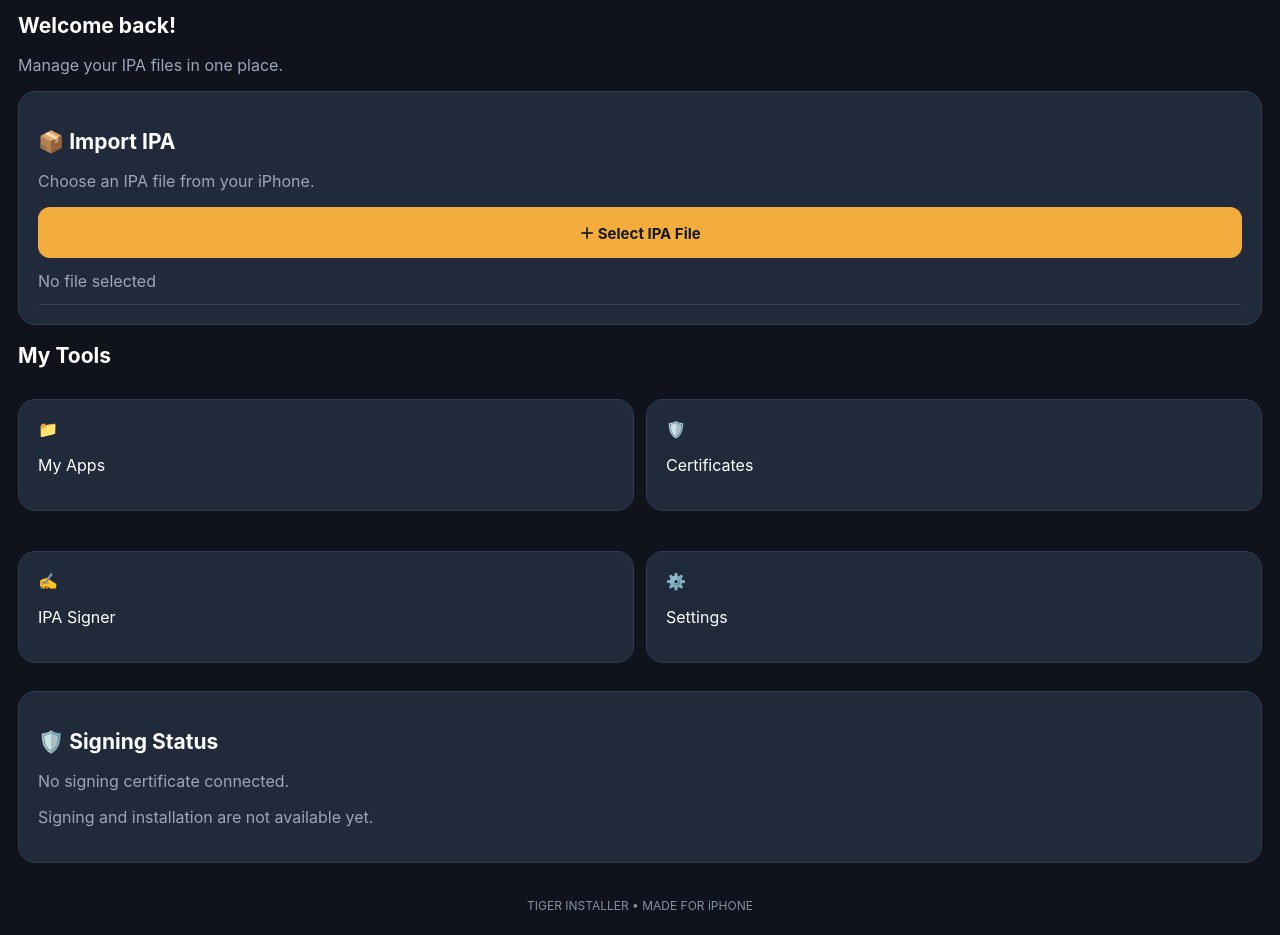
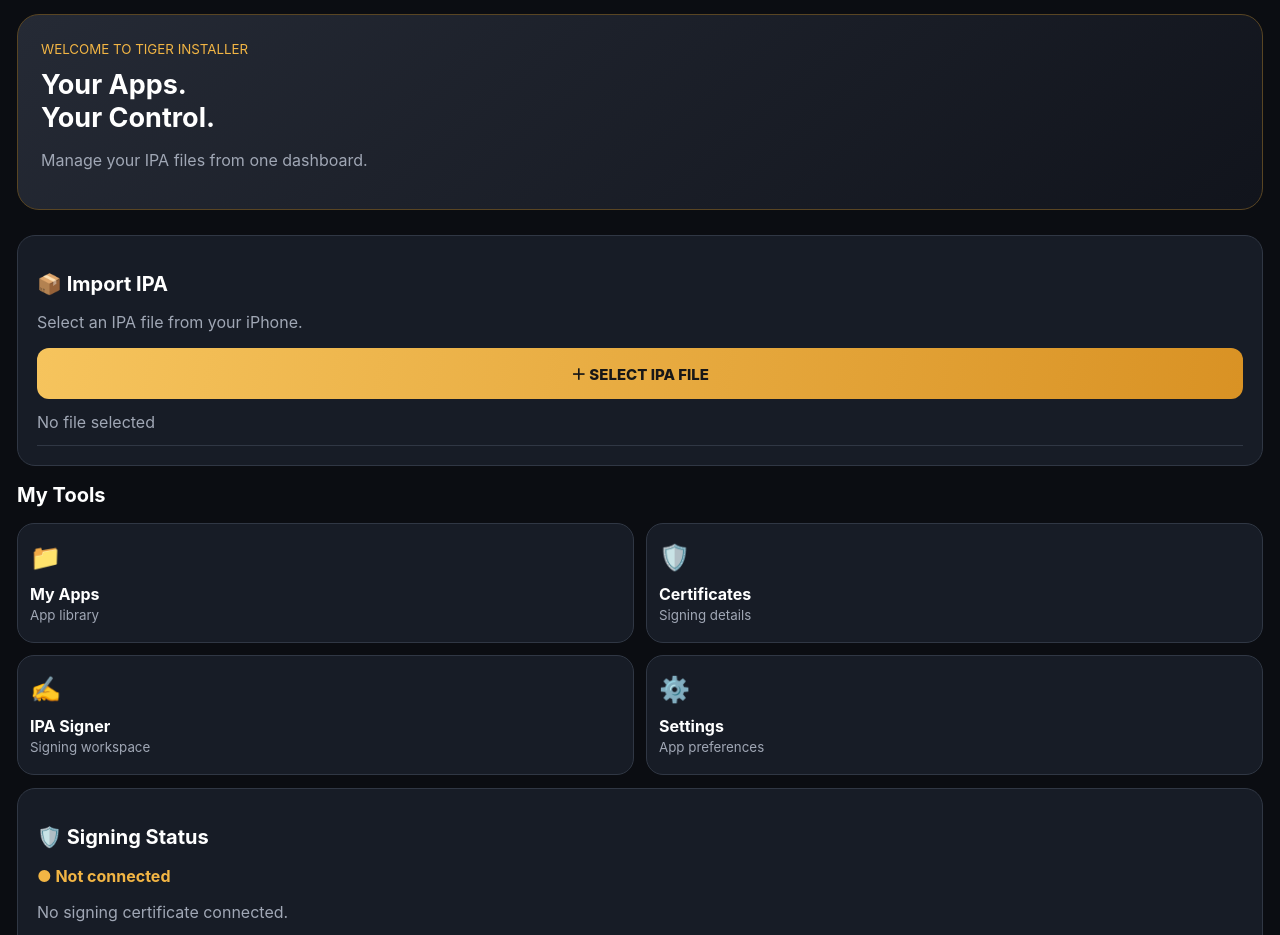
Before and after one commit to samtiger1/Tiger-installer, a plain HTML site: page index.html in a window 1280 px wide. Shown: the part 89-1024 px from the top of the page. Drawn offline with Linux system fonts and the light colour scheme.

Commit message:
Refactor index.html for version 2.0 updates
Updated styles and structure for improved layout and visual appeal. Enhanced header and footer elements, and modified content for version 2.0.

```diff
--- a/index.html
+++ b/index.html
@@ -1,95 +1,219 @@
 
 <!DOCTYPE html>
 <html lang="en">
-<head> <link rel="manifest" href="manifest.json">
-<meta name="theme-color" content="#10131c">
+<head>
 <meta charset="UTF-8">
 <meta name="viewport" content="width=device-width, initial-scale=1">
+<title>Tiger Installer</title>
+
+<link rel="manifest" href="manifest.json">
+<link rel="apple-touch-icon" href="apple-touch-icon.png">
 <meta name="theme-color" content="#10131c">
-<title>Tiger Installer</title>
+
 <style>
 *{box-sizing:border-box}
+
 body{
- margin:0;background:#10131c;color:#fff;
+ margin:0;
+ background:#0b0d12;
+ color:#fff;
  font-family:-apple-system,BlinkMacSystemFont,sans-serif;
- padding:24px 18px;
+ padding:22px 17px 40px;
 }
-header{display:flex;align-items:center;gap:12px;margin-bottom:30px}
-.logo{font-size:38px}
-h1{font-size:23px;margin:0}
-small,.muted{color:#9ba6b8}
-h2{font-size:21px}
+
+header{
+ display:flex;
+ align-items:center;
+ gap:13px;
+ margin-bottom:30px;
+}
+
+.logo{font-size:42px}
+
+h1{
+ font-size:22px;
+ margin:0;
+ letter-spacing:1px;
+}
+
+small,.muted{color:#a0a7b5}
+
+.gold{color:#f2b544}
+
+.hero{
+ background:linear-gradient(140deg,#252a35,#11141c);
+ border:1px solid #594523;
+ border-radius:22px;
+ padding:23px;
+ margin-bottom:25px;
+}
+
+.hero h2{
+ font-size:27px;
+ margin:10px 0;
+}
+
 .card{
- background:#202a3b;border:1px solid #303b50;
- padding:19px;border-radius:17px;margin:14px 0;
+ background:#171c26;
+ border:1px solid #303744;
+ padding:19px;
+ border-radius:18px;
+ margin:13px 0;
 }
-.grid{display:grid;grid-template-columns:1fr 1fr;gap:12px}
-button,.upload{
- display:block;width:100%;padding:15px;
- border:0;border-radius:12px;
- background:#f2ad3d;color:#171717;
- font-weight:700;font-size:15px;
- text-align:center;cursor:pointer;
+
+h2{font-size:20px}
+
+.grid{
+ display:grid;
+ grid-template-columns:1fr 1fr;
+ gap:12px;
 }
-.secondary{background:#303b50;color:white}
+
+.tool{
+ background:#171c26;
+ border:1px solid #303744;
+ padding:18px 12px;
+ border-radius:17px;
+ min-height:110px;
+}
+
+.tool strong{
+ display:block;
+ margin-top:12px;
+}
+
+.tool span{font-size:25px}
+
+.upload{
+ display:block;
+ width:100%;
+ padding:15px;
+ border:0;
+ border-radius:12px;
+ background:linear-gradient(100deg,#f6c45d,#d99224);
+ color:#171717;
+ font-weight:800;
+ font-size:15px;
+ text-align:center;
+ cursor:pointer;
+}
+
 input[type=file]{display:none}
-.item{padding:13px 0;border-bottom:1px solid #344052}
-footer{text-align:center;color:#8290a5;margin-top:35px;font-size:12px}
+
+.item{
+ padding:13px 0;
+ border-bottom:1px solid #303744;
+}
+
+.status{
+ color:#f2b544;
+ font-weight:700;
+}
+
+footer{
+ text-align:center;
+ color:#788397;
+ margin-top:35px;
+ font-size:12px;
+}
 </style>
-</head><link rel="apple-touch-icon" href="apple-touch-icon.png">
+</head>
+
 <body>
+
 <header>
  <div class="logo">🐯</div>
  <div>
-  <h1>TIGER INSTALLER</h1>
-  <small>PERSONAL IPA MANAGER • V1.0</small>
+  <h1>TIGER <span class="gold">INSTALLER</span></h1>
+  <small>PERSONAL IPA MANAGER • V2.0</small>
  </div>
 </header>
 
-<h2>Welcome back!</h2>
-<p class="muted">Manage your IPA files in one place.</p>
+<div class="hero">
+ <small class="gold">WELCOME TO TIGER INSTALLER</small>
+ <h2>Your Apps.<br>Your Control.</h2>
+ <p class="muted">Manage your IPA files from one dashboard.</p>
+</div>
 
 <div class="card">
  <h2>📦 Import IPA</h2>
- <p class="muted">Choose an IPA file from your iPhone.</p>
- <label class="upload" for="ipa">＋ Select IPA File</label>
+ <p class="muted">Select an IPA file from your iPhone.</p>
+
+ <label class="upload" for="ipa">
+  ＋ SELECT IPA FILE
+ </label>
+
  <input id="ipa" type="file" accept=".ipa">
- <div id="result" class="item muted">No file selected</div>
+
+ <div id="result" class="item muted">
+  No file selected
+ </div>
 </div>
 
 <h2>My Tools</h2>
+
 <div class="grid">
- <div class="card">📁<p>My Apps</p></div>
- <div class="card">🛡️<p>Certificates</p></div>
- <div class="card">✍️<p>IPA Signer</p></div>
- <div class="card">⚙️<p>Settings</p></div>
+ <div class="tool">
+  <span>📁</span>
+  <strong>My Apps</strong>
+  <small>App library</small>
+ </div>
+
+ <div class="tool">
+  <span>🛡️</span>
+  <strong>Certificates</strong>
+  <small>Signing details</small>
+ </div>
+
+ <div class="tool">
+  <span>✍️</span>
+  <strong>IPA Signer</strong>
+  <small>Signing workspace</small>
+ </div>
+
+ <div class="tool">
+  <span>⚙️</span>
+  <strong>Settings</strong>
+  <small>App preferences</small>
+ </div>
 </div>
 
 <div class="card">
  <h2>🛡️ Signing Status</h2>
+ <p class="status">● Not connected</p>
  <p class="muted">No signing certificate connected.</p>
- <p class="muted">Signing and installation are not available yet.</p>
+ <p class="muted">
+  Actual signing and installation are not available in this web dashboard yet.
+ </p>
 </div>
 
-<footer>TIGER INSTALLER • MADE FOR iPHONE</footer>
+<footer>
+ TIGER INSTALLER • MADE FOR iPHONE 🐯
+</footer>
 
 <script>
 const picker=document.getElementById('ipa');
 const result=document.getElementById('result');
+
 picker.addEventListener('change',()=>{
  const file=picker.files[0];
- if(!file)return;
+
+ if(!file){
+  result.textContent="No file selected";
+  return;
+ }
+
  result.textContent=file.name+" • "+
  (file.size/1024/1024).toFixed(2)+" MB";
 });
-</script>
- <script>
-if ("serviceWorker" in navigator) {
-  window.addEventListener("load", () => {
-    navigator.serviceWorker.register("./sw.js")
-      .catch(error => console.log("SW error:", error));
-  });
+
+if("serviceWorker" in navigator){
+ window.addEventListener("load",()=>{
+  navigator.serviceWorker.register("./sw.js")
+   .catch(error=>console.log("SW error:",error));
+ });
 }
 </script>
+
 </body>
 </html>
```
